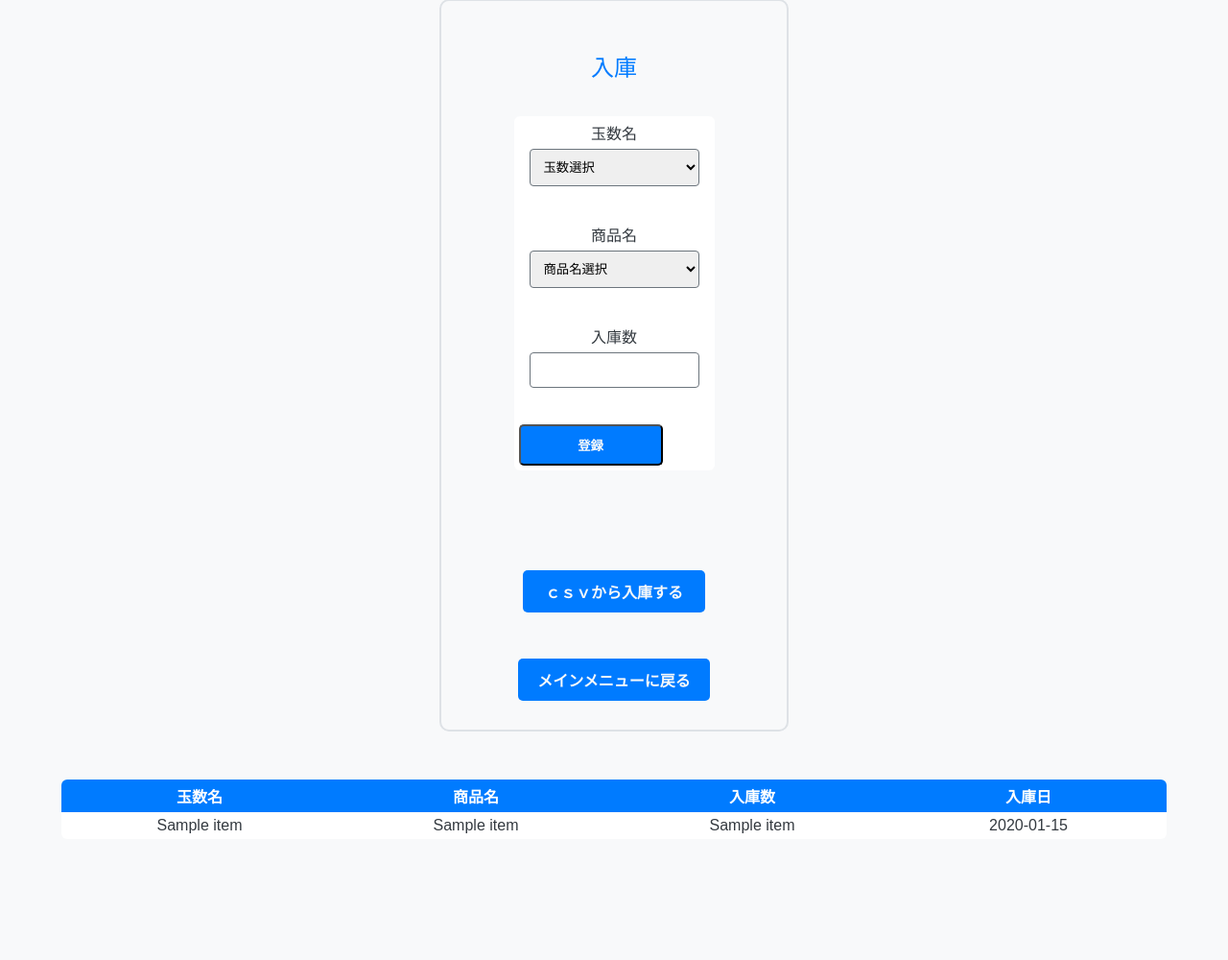
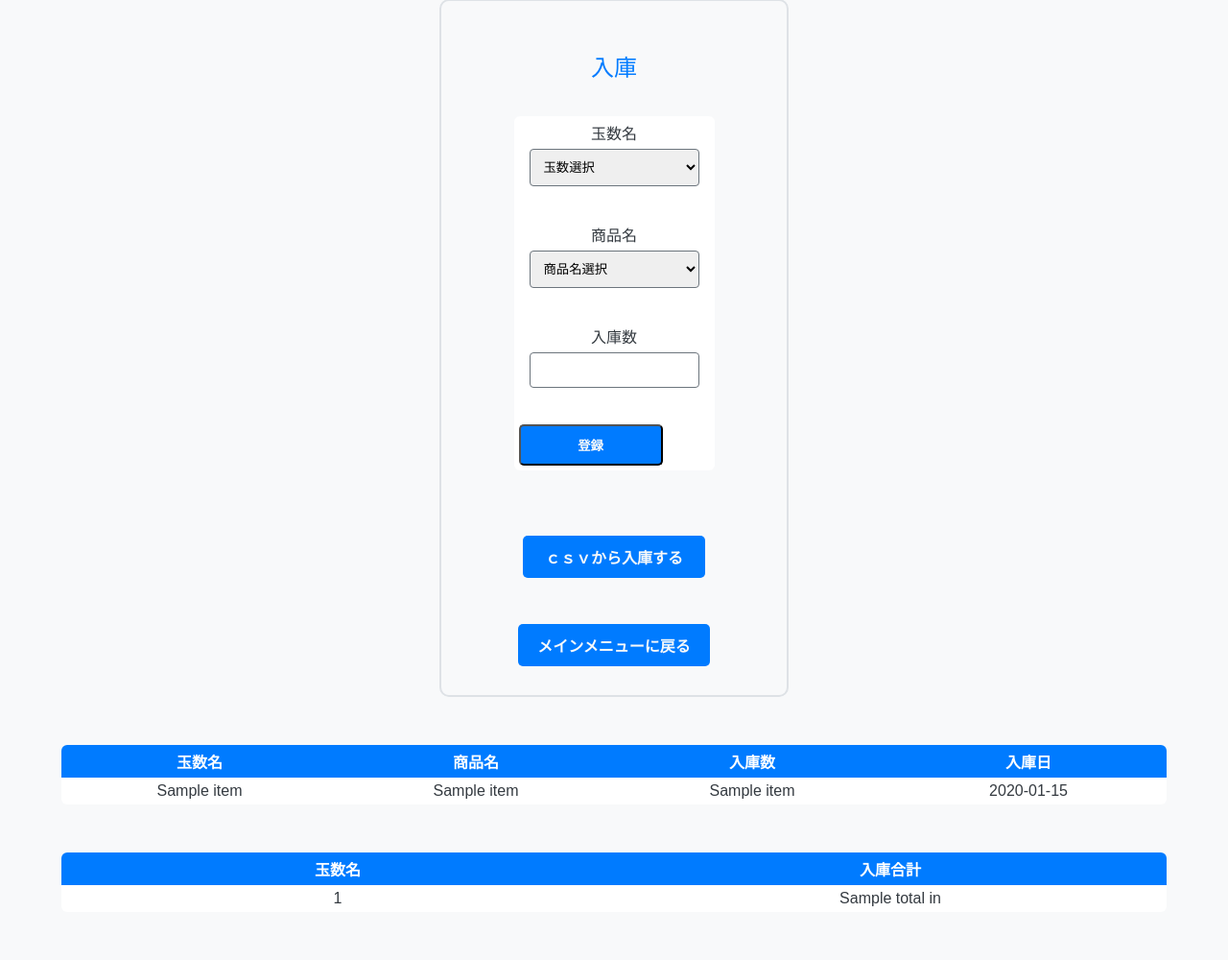
Before and after one commit to skedgeskedge3104-ops/counter_stock, a Python web app: template templates/inventory_in.html in a window 1280 px wide. Shown: the part 51-1051 px from the top of the page at 96% size. Before the commit the page ends 919 px from the top, so only its background shows below. Run offline with Jinja, Linux system fonts and the light colour scheme; the template is opened without the code that fills it: most values are stand-ins (such as "Sample title", 1, 10 or a date in 2020).

Commit message:
保存忘れてた

```diff
--- a/templates/inventory_in.html
+++ b/templates/inventory_in.html
@@ -29,8 +29,7 @@
 
             <button type="submit">登録</button>
         </form>
-        <br><br><br>
-
+        <br>
         <a href="import">ｃｓｖから入庫する</a><br>
         <a href="/">メインメニューに戻る</a>
     </div>
@@ -51,6 +50,23 @@
                 <td>{{ item[1] }}</td>
                 <td>{{ item[3] }}</td>
                 <td>{{ item[4].strftime('%y,%m,%d')  }}</td>
+            </tr>
+            {% endfor %}
+        </tbody>
+    </table>
+
+    <table style="width: 90%;  text-align: center; margin: 50px auto;" >
+        <thead>
+            <tr>
+                <th>玉数名</th>
+                <th>入庫合計</th>
+            </tr>
+        </thead>
+        <tbody>
+            {% for in in total_in %}
+            <tr>
+                <td>{{ in[0] }}</td>
+                <td>{{ in[1] }}</td>
             </tr>
             {% endfor %}
         </tbody>
```
